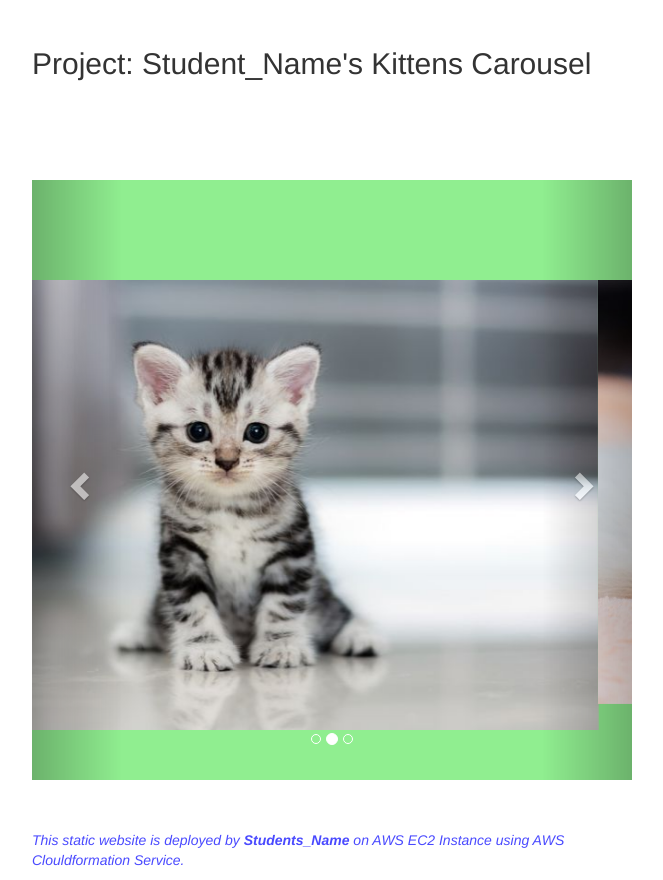
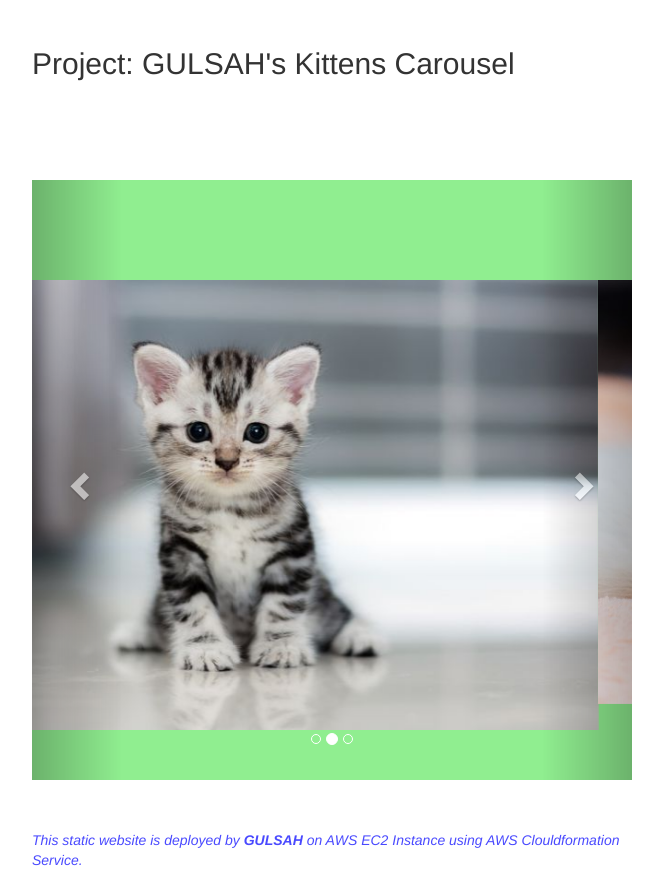
Before and after one commit to hgulsah/aws14_projects, a plain HTML site: page 101-kittens-carousel-static-website-ec2/static-web/index.html in a window 1280 px wide. Shown: the part 403-1283 px from the top of the page, without its empty margins (308-971 px from the left). Drawn offline with nearby package versions, Linux system fonts and the light colour scheme.

Commit message:
change index

```diff
--- a/101-kittens-carousel-static-website-ec2/static-web/index.html
+++ b/101-kittens-carousel-static-website-ec2/static-web/index.html
@@ -45,7 +45,7 @@
 
   <div><img src="https://clarusway.com/wp-content/uploads/2020/06/clarusway_logo.png" /></div>
 
-  <h2> Project: Student_Name's Kittens Carousel</h2>
+  <h2> Project: GULSAH's Kittens Carousel</h2>
 
   <div id="myCarousel" class="carousel slide" data-ride="carousel">
     <!-- Indicators -->
@@ -80,7 +80,7 @@
   </div>
 
 
-  <p class="footnote"><i>This static website is deployed by <b> Students_Name </b> on AWS EC2 Instance using AWS
+  <p class="footnote"><i>This static website is deployed by <b> GULSAH </b> on AWS EC2 Instance using AWS
       Clouldformation Service.</i></p>
 </body>
 
```
